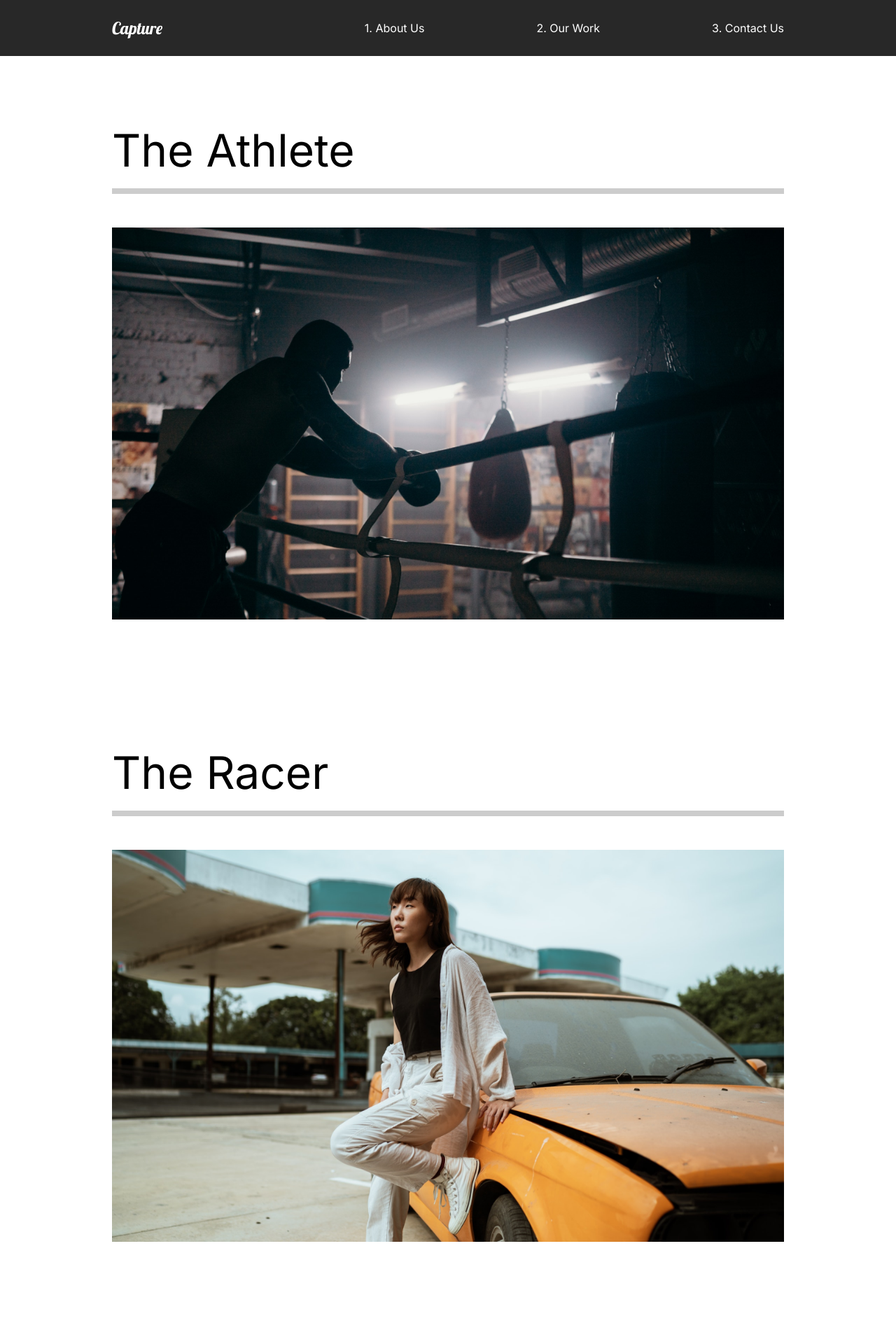
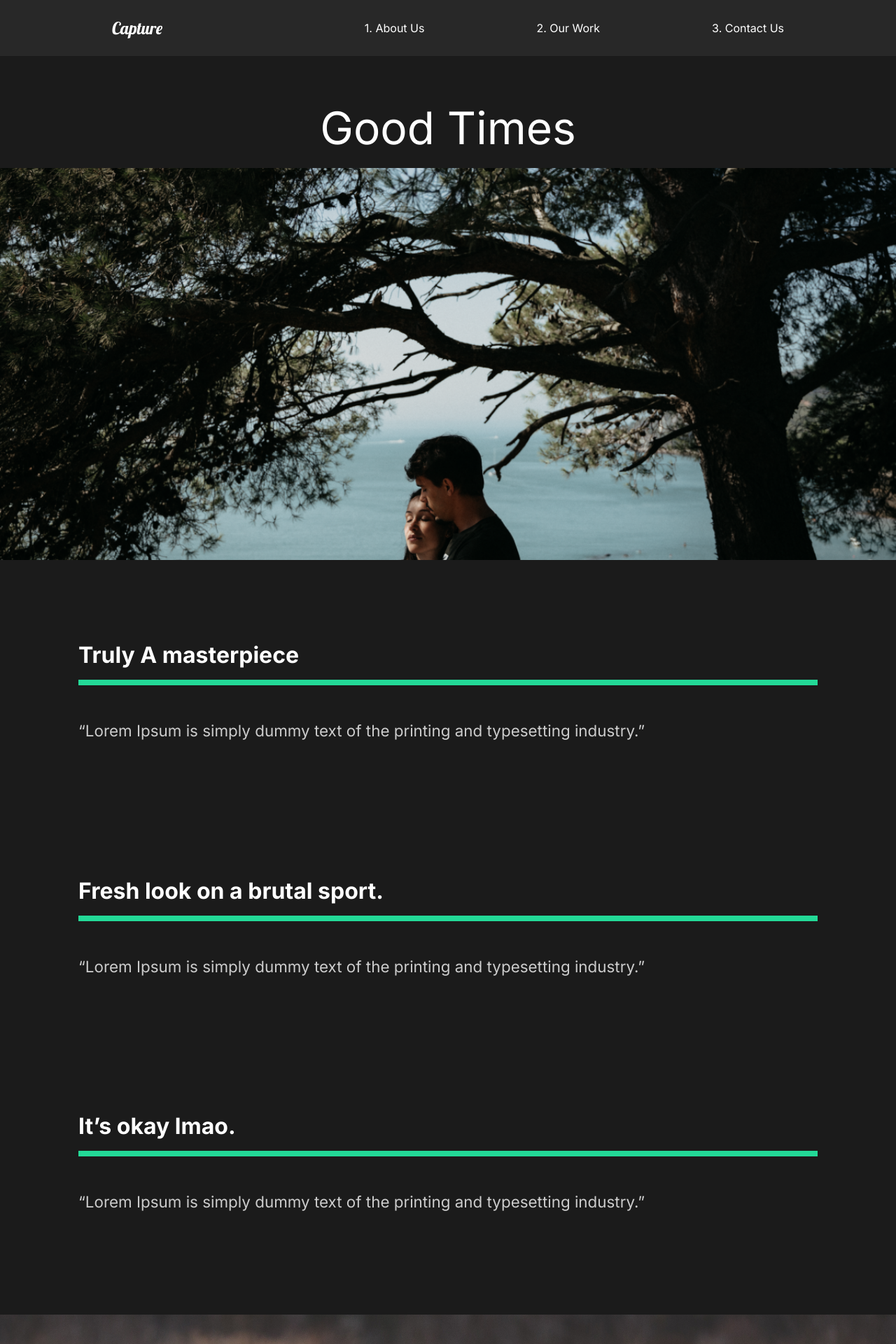
Before and after one commit to aszegedy/react-capture, a React (Create React App) app: page /work/good-times in a window 1280 px wide. Shown: the top 1920 px of the page at 70% size. Built offline with nearby package versions, Linux system fonts and the light colour scheme.

Commit message:
11. Movie details

```diff
--- a/src/App.js
+++ b/src/App.js
@@ -4,6 +4,7 @@
 import Nav from "./components/Nav";
 import ContactUs from "./pages/ContactUs";
 import OurWork from "./pages/OurWork";
+import MovieDetail from "./pages/MovieDetail";
 
 import { Switch, Route } from "react-router-dom";
 
@@ -16,8 +17,11 @@
         <Route path="/" exact>
           <AboutUs />
         </Route>
-        <Route path="/work">
+        <Route path="/work" exact>
           <OurWork />
+        </Route>
+        <Route path="/work/:id">
+          <MovieDetail />
         </Route>
         <Route path="/contact">
           <ContactUs />
--- /dev/null
+++ b/src/movieState.js
@@ -0,0 +1,81 @@
+//Import Images
+import athlete from "./img/athlete-small.png";
+import goodtimes from "./img/goodtimes-small.png";
+import theracer from "./img/theracer-small.png";
+import athlete2 from "./img/athlete2.png";
+import goodtimes2 from "./img/good-times2.jpg";
+import theracer2 from "./img/the-racer2.jpg";
+
+export const MovieState = () => {
+  return [
+    {
+      title: "The Athlete",
+      mainImg: athlete,
+      secondaryImg: athlete2,
+      url: "/work/the-athlete",
+      awards: [
+        {
+          title: "Truly A masterpiece",
+          description:
+            "“Lorem Ipsum is simply dummy text of the printing and typesetting industry.”",
+        },
+        {
+          title: "Fresh look on a brutal sport.",
+          description:
+            "“Lorem Ipsum is simply dummy text of the printing and typesetting industry.”",
+        },
+        {
+          title: "It’s okay lmao.",
+          description:
+            "“Lorem Ipsum is simply dummy text of the printing and typesetting industry.”",
+        },
+      ],
+    },
+    {
+      title: "Good Times",
+      mainImg: goodtimes,
+      url: "/work/good-times",
+      secondaryImg: goodtimes2,
+      awards: [
+        {
+          title: "Truly A masterpiece",
+          description:
+            "“Lorem Ipsum is simply dummy text of the printing and typesetting industry.”",
+        },
+        {
+          title: "Fresh look on a brutal sport.",
+          description:
+            "“Lorem Ipsum is simply dummy text of the printing and typesetting industry.”",
+        },
+        {
+          title: "It’s okay lmao.",
+          description:
+            "“Lorem Ipsum is simply dummy text of the printing and typesetting industry.”",
+        },
+      ],
+    },
+    {
+      title: "The Racer",
+      mainImg: theracer,
+      url: "/work/the-racer",
+      secondaryImg: theracer2,
+      awards: [
+        {
+          title: "Truly A masterpiece",
+          description:
+            "“Lorem Ipsum is simply dummy text of the printing and typesetting industry.”",
+        },
+        {
+          title: "Fresh look on a brutal sport.",
+          description:
+            "“Lorem Ipsum is simply dummy text of the printing and typesetting industry.”",
+        },
+        {
+          title: "It’s okay lmao.",
+          description:
+            "“Lorem Ipsum is simply dummy text of the printing and typesetting industry.”",
+        },
+      ],
+    },
+  ];
+};
--- /dev/null
+++ b/src/pages/MovieDetail.js
@@ -0,0 +1,109 @@
+import { useState, useEffect } from "react";
+import styled from "styled-components";
+import { useHistory } from "react-router-dom";
+import { MovieState } from "../movieState";
+
+const MovieDetail = () => {
+  const history = useHistory();
+  const url = history.location.pathname;
+  const [movies, setMovies] = useState(MovieState);
+  const [movie, setMovie] = useState(null);
+
+  useEffect(() => {
+    const currentMovie = movies.filter((stateMovie) => stateMovie.url === url);
+    setMovie(currentMovie[0]);
+  }, [movies, url]);
+  return (
+    <>
+      {movie && (
+        <Details>
+          <HeadLine>
+            <h2>{movie.title}</h2>
+            <img src={movie.mainImg} alt="movie" />
+          </HeadLine>
+          <Awards>
+            {movie.awards.map((award) => (
+              <Award
+                title={award.title}
+                description={award.description}
+                key={award.title}
+              />
+            ))}
+          </Awards>
+          <ImageDisplay>
+            <img src={movie.secondaryImg} alt="movie" />
+          </ImageDisplay>
+        </Details>
+      )}
+    </>
+  );
+};
+
+const Details = styled.div`
+  color: white;
+`;
+
+const HeadLine = styled.div`
+  min-height: 90vh;
+  padding-top: 20vh;
+  position: relative;
+  h2 {
+    position: absolute;
+    top: 10%;
+    left: 50%;
+    transform: translate(-50%, -10%);
+  }
+  img {
+    width: 100%;
+    height: 70vh;
+    object-fit: cover;
+  }
+`;
+
+const Awards = styled.div`
+  min-height: 80vh;
+  display: flex;
+  margin: 5rem 10rem;
+  align-items: center;
+  justify-content: space-around;
+  @media (max-width: 1500px) {
+    display: block;
+    margin: 2rem 2rem;
+  }
+`;
+const AwardStyle = styled.div`
+  padding: 5rem;
+  h3 {
+    font-size: 2rem;
+  }
+  .line {
+    width: 100%;
+    background: #23d997;
+    height: 0.5rem;
+    margin: 1rem 0rem;
+  }
+  p {
+    padding: 2rem 0rem;
+  }
+`;
+const ImageDisplay = styled.div`
+  min-height: 50vh;
+  img {
+    width: 100%;
+    height: 100vh;
+    object-fit: cover;
+  }
+`;
+
+//Award component
+const Award = ({ title, description }) => {
+  return (
+    <AwardStyle>
+      <h3>{title}</h3>
+      <div className="line"></div>
+      <p>{description}</p>
+    </AwardStyle>
+  );
+};
+
+export default MovieDetail;
--- a/src/pages/OurWork.js
+++ b/src/pages/OurWork.js
@@ -11,22 +11,22 @@
       <Movie>
         <h2>The Athlete</h2>
         <div className="line"></div>
-        <Link>
+        <Link to="work/the-athlete">
           <img src={athlete} alt="athlete" />
         </Link>
       </Movie>
       <Movie>
         <h2>The Racer</h2>
         <div className="line"></div>
-        <Link>
-          <img src={theracer} alt="athlete" />
+        <Link to="/work/the-racer">
+          <img src={theracer} alt="theracer" />
         </Link>
       </Movie>
       <Movie>
         <h2>Good Times</h2>
         <div className="line"></div>
-        <Link>
-          <img src={goodtimes} alt="athlete" />
+        <Link to="/work/good-times">
+          <img src={goodtimes} alt="goodtimes" />
         </Link>
       </Movie>
     </Work>
```
